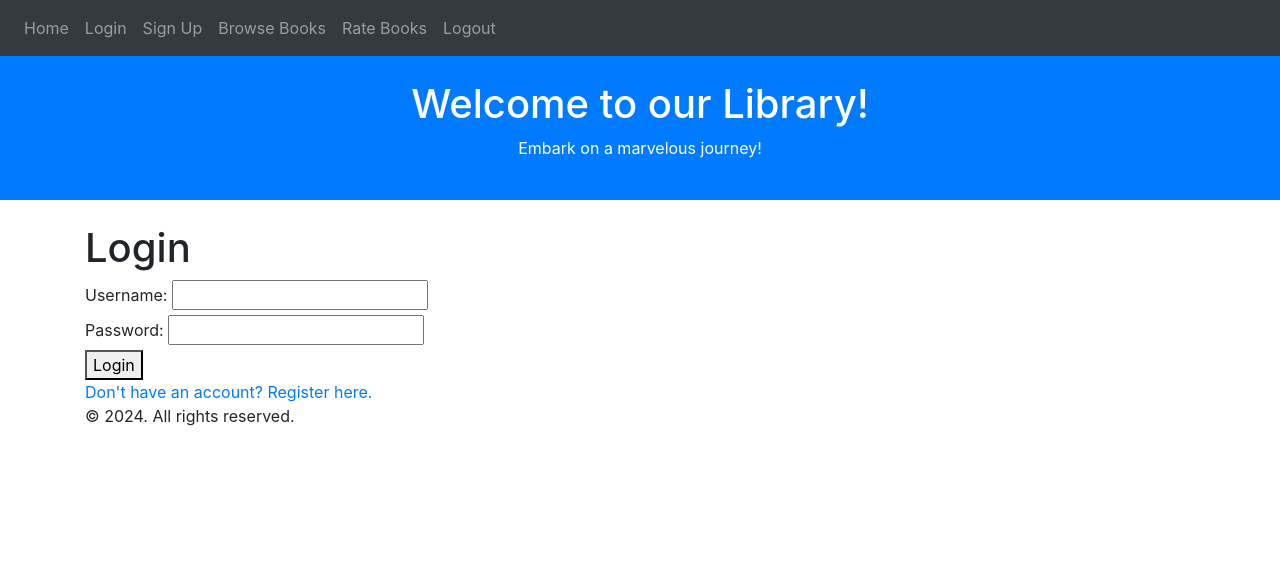
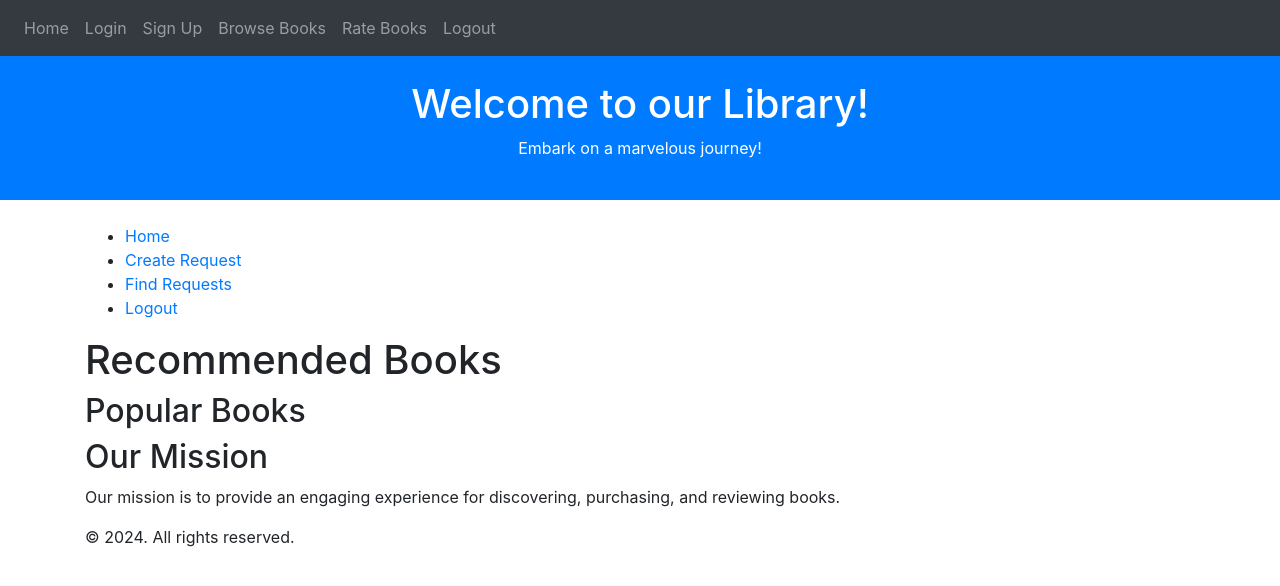
Before and after one commit to onlinepatron/CampusBookShelf, a Flask app: page /login in a window 1280 px wide. Shown: the top 586 px of the page. Run offline with Flask 3, Linux system fonts and the light colour scheme; some libraries are stand-ins or nearby versions.

Commit message:
Update login.html
extends the base.html file know

```diff
--- a/templates/login.html
+++ b/templates/login.html
@@ -1,15 +1,24 @@
-{% extends 'base.html' %}
+{% extends "base.html" %}
 
-{% block title %}Login{% endblock %}
+{% block title %}Main Page{% endblock %}
 
 {% block content %}
-    <h1>Login</h1>
-    <form action="{{ url_for('auth.login') }}" method="POST">
-        <label for="username">Username:</label>
-        <input type="text" id="username" name="username" required><br>
-        <label for="password">Password:</label>
-        <input type="password" id="password" name="password" required><br>
-        <button type="submit">Login</button>
-    </form>
-    <a href="{{ url_for('auth.register') }}">Don't have an account? Register here.</a>
+    <nav>
+        <ul>
+            <li><a href="/">Home</a></li>
+            <li><a href="/createRequest">Create Request</a></li>
+            <li><a href="/findRequests">Find Requests</a></li>
+            <li><a href="/logout">Logout</a></li>
+        </ul>
+    </nav>
+    <h1>Recommended Books</h1>
+    <div id="carousel">
+        <!-- Carousel for recommended books -->
+    </div>
+    <h2>Popular Books</h2>
+    <div id="popular-books">
+        <!-- Section for popular books -->
+    </div>
+    <h2>Our Mission</h2>
+    <p>Our mission is to provide an engaging experience for discovering, purchasing, and reviewing books.</p>
 {% endblock %}
```
